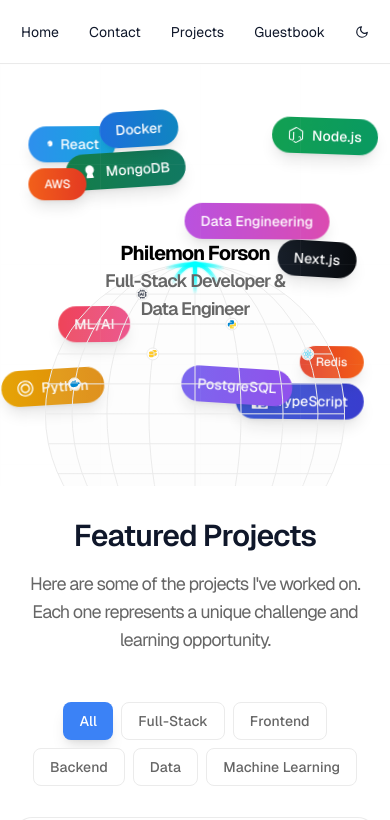
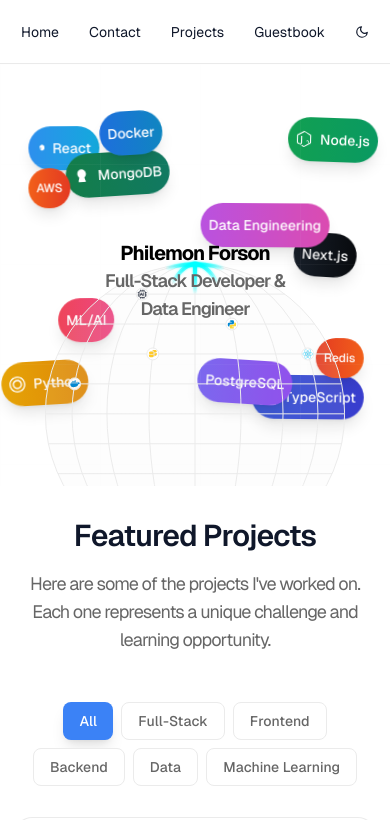
Before and after one commit to phil-forson/philemon-forson, a Next.js app: page / in a window 390 px wide. Shown: the top 820 px of the page. Built offline with nearby package versions, Linux system fonts and the light colour scheme.

Commit message:
added padding

```diff
--- a/src/components/Landing/Landing.tsx
+++ b/src/components/Landing/Landing.tsx
@@ -10,7 +10,7 @@
       <div className="absolute inset-0 z-10 pointer-events-none">
         {/* React */}
         <div className="floating-skill-bubble absolute top-16 left-8 animate-float-left">
-          <div className="bg-gradient-to-r from-blue-500 to-cyan-500 text-white px-4 py-2 rounded-full text-sm font-medium shadow-lg relative group flex items-center gap-2">
+          <div className="bg-gradient-to-r from-blue-500 to-cyan-500 text-white px-2 py-3 md:px-4 md:py-2 rounded-full text-sm font-medium shadow-lg relative group flex items-center gap-2">
             <svg className="w-2 h-2 md:w-4 md:h-4" fill="currentColor" viewBox="0 0 24 24">
               <path d="M14.23 12.004a2.236 2.236 0 0 1-2.235 2.236 2.236 2.236 0 0 1-2.236-2.236 2.236 2.236 0 0 1 2.235-2.236 2.236 2.236 0 0 1 2.236 2.236zm2.648-10.95c-2.497.378-4.71 1.64-6.092 3.538a8.54 8.54 0 0 0-1.09 2.073 8.48 8.48 0 0 0-.577 2.22c-.096.69-.096 1.42 0 2.11.096.69.296 1.37.577 2.22.296.85.694 1.62 1.09 2.073 1.382 1.898 3.595 3.16 6.092 3.538 2.497.378 4.71-1.64 6.092-3.538.396-.453.794-1.223 1.09-2.073.281-.85.481-1.53.577-2.22.096-.69.096-1.42 0-2.11-.096-.69-.296-1.37-.577-2.22-.296-.85-.694-1.62-1.09-2.073-1.382-1.898-3.595-3.16-6.092-3.538z" />
             </svg>
@@ -24,7 +24,7 @@
 
         {/* Node.js */}
         <div className="floating-skill-bubble absolute top-16 right-8 animate-float-right">
-          <div className="bg-gradient-to-r from-green-600 to-emerald-600 text-white px-4 py-2 rounded-full text-sm font-medium shadow-lg relative group flex items-center gap-2">
+          <div className="bg-gradient-to-r from-green-600 to-emerald-600 text-white px-2 py-3 md:px-4 md:py-2 rounded-full text-sm font-medium shadow-lg relative group flex items-center gap-2">
             <svg className="w-4 h-4" fill="currentColor" viewBox="0 0 24 24">
               <path d="M11.998,24c-0.321,0-0.641-0.084-0.922-0.247l-2.936-1.737c-0.438-0.245-0.224-0.332-0.08-0.383c0.585-0.203,0.703-0.25,1.328-0.604c0.065-0.037,0.151-0.023,0.218,0.017l2.256,1.339c0.082,0.045,0.197,0.045,0.272,0l8.795-5.076c0.082-0.047,0.134-0.141,0.134-0.238V6.921c0-0.099-0.053-0.192-0.137-0.242L12.975,1.628c-0.081-0.047-0.189-0.047-0.271,0L3.075,6.68C2.99,6.729,2.936,6.825,2.936,6.921v10.15c0,0.097,0.054,0.189,0.139,0.235l2.409,1.392c1.307,0.654,2.108-0.116,2.108-0.89V7.787c0-0.142,0.114-0.253,0.256-0.253h1.115c0.139,0,0.255,0.112,0.255,0.253v10.021c0,1.755-1.006,2.745-2.756,2.745c-0.508,0-0.909,0-2.026-0.551L2.28,18.675c-0.57-0.329-0.922-0.945-0.922-1.604V6.921c0-0.659,0.353-1.275,0.922-1.603l8.795-5.082c0.557-0.315,1.296-0.315,1.848,0l8.794,5.082c0.57,0.329,0.924,0.944,0.924,1.603v10.15c0,0.659-0.354,1.275-0.924,1.604L12.922,23.754C12.642,23.916,12.324,24,11.998,24zM19.099,13.993c0,1.9-1.284,2.406-1.284,3.116c0,0.4,0.319,0.604,0.638,0.604c0.557,0,1.022-0.416,1.022-1.836V13.993zM16.89,15.836c0-0.925,0.732-1.247,0.732-1.836c0-0.338-0.271-0.604-0.638-0.604c-0.557,0-1.021,0.416-1.021,1.836V15.836z" />
             </svg>
@@ -38,7 +38,7 @@
 
         {/* Python */}
         <div className="floating-skill-bubble absolute bottom-16 left-8 animate-float-left">
-          <div className="bg-gradient-to-r from-yellow-500 to-amber-600 text-white px-4 py-2 rounded-full text-sm font-medium shadow-lg relative group flex items-center gap-2">
+          <div className="bg-gradient-to-r from-yellow-500 to-amber-600 text-white px-2 py-3 md:px-4 md:py-2 rounded-full text-sm font-medium shadow-lg relative group flex items-center gap-2">
             <svg className="w-4 h-4" fill="currentColor" viewBox="0 0 24 24">
               <path d="M12 0C5.372 0 0 5.372 0 12s5.372 12 12 12 12-5.372 12-12S18.628 0 12 0zm0 2c5.514 0 10 4.486 10 10s-4.486 10-10 10S2 17.514 2 12 6.486 2 12 2zm0 3c-3.866 0-7 3.134-7 7s3.134 7 7 7 7-3.134 7-7-3.134-7-7-7zm0 2c2.761 0 5 2.239 5 5s-2.239 5-5 5-5-2.239-5-5 2.239-5 5-5z" />
             </svg>
@@ -52,7 +52,7 @@
 
         {/* TypeScript */}
         <div className="floating-skill-bubble absolute bottom-16 right-8 animate-float-right">
-          <div className="bg-gradient-to-r from-blue-700 to-indigo-700 text-white px-4 py-2 rounded-full text-sm font-medium shadow-lg relative group flex items-center gap-2">
+          <div className="bg-gradient-to-r from-blue-700 to-indigo-700 text-white px-2 py-3 md:px-4 md:py-2 rounded-full text-sm font-medium shadow-lg relative group flex items-center gap-2">
             <svg className="w-4 h-4" fill="currentColor" viewBox="0 0 24 24">
               <path d="M1.125 0C.502 0 0 .502 0 1.125v21.75C0 23.498.502 24 1.125 24h21.75c.623 0 1.125-.502 1.125-1.125V1.125C24 .502 23.498 0 22.875 0zm17.363 9.75c.612 0 1.154.037 1.627.111a6.38 6.38 0 0 1 1.306.34v2.458a3.95 3.95 0 0 0-.643-.361 5.093 5.093 0 0 0-.717-.26 5.453 5.453 0 0 0-1.426-.2c-.3 0-.573.028-.819.086a2.1 2.1 0 0 0-.623.242c-.17.104-.3.229-.393.374a.888.888 0 0 0-.14.49c0 .196.053.373.156.529.104.156.252.304.443.444s.423.276.696.41c.273.135.582.274.926.416.47.197.892.407 1.266.628.374.222.695.473.963.753.268.279.472.598.614.957.142.359.214.776.214 1.253 0 .657-.125 1.21-.373 1.656a3.033 3.033 0 0 1-1.012 1.085 4.38 4.38 0 0 1-1.487.596c-.566.12-1.163.18-1.79.18a9.916 9.916 0 0 1-1.84-.164 5.544 5.544 0 0 1-1.512-.493v-2.63a5.033 5.033 0 0 0 3.237 1.2c.333 0 .624-.03.872-.09.249-.06.456-.144.623-.25.166-.107.29-.234.373-.38a1.023 1.023 0 0 0-.074-1.089 2.12 2.12 0 0 0-.537-.5 5.597 5.597 0 0 0-.807-.444 27.72 27.72 0 0 0-1.007-.436c-.918-.383-1.636-.852-2.156-1.405-.52-.553-.93-1.222-1.23-2.005-.3-.783-.45-1.658-.45-2.625 0-.614.123-1.141.369-1.582.246-.441.58-.804 1.004-1.089a4.494 4.494 0 0 1 1.47-.629 7.536 7.536 0 0 1 1.77-.201zm-15.113.188h9.563v2.166H9.506v9.646H6.789v-9.646H3.375z" />
             </svg>
@@ -66,7 +66,7 @@
 
         {/* MongoDB */}
         <div className="floating-skill-bubble absolute top-1/4 left-1/4 animate-float-left">
-          <div className="bg-gradient-to-r from-green-700 to-teal-700 text-white px-4 py-2 rounded-full text-sm font-medium shadow-lg relative group flex items-center gap-2">
+          <div className="bg-gradient-to-r from-green-700 to-teal-700 text-white px-2 py-3 md:px-4 md:py-2 rounded-full text-sm font-medium shadow-lg relative group flex items-center gap-2">
             <svg className="w-4 h-4" fill="currentColor" viewBox="0 0 24 24">
               <path d="M17.187 19.181L15.5 13.5h-7l-1.687 5.681A1.988 1.988 0 0 0 7.5 21h9c.946 0 1.715-.764 1.715-1.709 0-.045-.004-.09-.01-.135L17.187 19.181zM12 2C8.5 2 5.5 4.5 5.5 8.5c0 2.5 1.5 4.5 3 6.5h7c1.5-2 3-4 3-6.5C18 4.5 15 2 12 2z" />
             </svg>
@@ -80,7 +80,7 @@
 
         {/* Next.js */}
         <div className="floating-skill-bubble absolute bottom-48 right-16 animate-float-right">
-          <div className="bg-gradient-to-r from-gray-800 to-black text-white px-4 py-2 rounded-full text-sm font-medium shadow-lg relative group">
+          <div className="bg-gradient-to-r from-gray-800 to-black text-white px-2 py-3 md:px-4 md:py-2 rounded-full text-sm font-medium shadow-lg relative group">
             Next.js
             <div className="absolute bottom-full right-0 mb-2 px-3 py-2 bg-gray-900 text-white text-xs rounded-lg opacity-0 group-hover:opacity-100 transition-opacity duration-300 pointer-events-auto whitespace-nowrap z-50">
               2+ years experience
@@ -91,7 +91,7 @@
 
         {/* Data Engineering */}
         <div className="floating-skill-bubble absolute top-1/3 right-16 animate-float-right">
-          <div className="bg-gradient-to-r from-purple-500 to-pink-500 text-white px-4 py-2 rounded-full text-sm font-medium shadow-lg relative group">
+          <div className="bg-gradient-to-r from-purple-500 to-pink-500 text-white px-2 py-3 md:px-4 md:py-2 rounded-full text-sm font-medium shadow-lg relative group">
             Data Engineering
             <div className="absolute bottom-full right-0 mb-2 px-3 py-2 bg-gray-900 text-white text-xs rounded-lg opacity-0 group-hover:opacity-100 transition-opacity duration-300 pointer-events-auto whitespace-nowrap z-50">
               4+ years experience
@@ -102,7 +102,7 @@
 
         {/* Machine Learning */}
         <div className="floating-skill-bubble absolute bottom-1/3 left-16 animate-float-left">
-          <div className="bg-gradient-to-r from-red-500 to-pink-500 text-white px-4 py-2 rounded-full text-sm font-medium shadow-lg relative group">
+          <div className="bg-gradient-to-r from-red-500 to-pink-500 text-white px-2 py-3 md:px-4 md:py-2 rounded-full text-sm font-medium shadow-lg relative group">
             ML/AI
             <div className="absolute bottom-full left-1/2 transform -translate-x-1/2 mb-2 px-3 py-2 bg-gray-900 text-white text-xs rounded-lg opacity-0 group-hover:opacity-100 transition-opacity duration-300 pointer-events-auto whitespace-nowrap z-50">
               3+ years experience
@@ -113,7 +113,7 @@
 
         {/* Docker */}
         <div className="floating-skill-bubble absolute top-16 left-1/3 animate-float-left">
-          <div className="bg-gradient-to-r from-blue-600 to-cyan-600 text-white px-4 py-2 rounded-full text-sm font-medium shadow-lg relative group">
+          <div className="bg-gradient-to-r from-blue-600 to-cyan-600 text-white px-2 py-3 md:px-4 md:py-2 rounded-full text-sm font-medium shadow-lg relative group">
             Docker
             <div className="absolute bottom-full left-1/2 transform -translate-x-1/2 mb-2 px-3 py-2 bg-gray-900 text-white text-xs rounded-lg opacity-0 group-hover:opacity-100 transition-opacity duration-300 pointer-events-auto whitespace-nowrap z-50">
               3+ years experience
@@ -124,7 +124,7 @@
 
         {/* PostgreSQL */}
         <div className="floating-skill-bubble absolute bottom-16 right-1/3 animate-float-right">
-          <div className="bg-gradient-to-r from-indigo-500 to-purple-600 text-white px-4 py-2 rounded-full text-sm font-medium shadow-lg relative group">
+          <div className="bg-gradient-to-r from-indigo-500 to-purple-600 text-white px-2 py-3 md:px-4 md:py-2 rounded-full text-sm font-medium shadow-lg relative group">
             PostgreSQL
             <div className="absolute bottom-full right-0 mb-2 px-3 py-2 bg-gray-900 text-white text-xs rounded-lg opacity-0 group-hover:opacity-100 transition-opacity duration-300 pointer-events-auto whitespace-nowrap z-50">
               3+ years experience
@@ -135,7 +135,7 @@
 
         {/* AWS */}
         <div className="floating-skill-bubble absolute top-1/4 left-8 animate-float-left">
-          <div className="bg-gradient-to-r from-orange-500 to-red-600 text-white px-4 py-2 rounded-full text-xs md:text-sm font-medium shadow-lg relative group">
+          <div className="bg-gradient-to-r from-orange-500 to-red-600 text-white px-2 py-3 md:px-4 md:py-2 rounded-full text-xs md:text-sm font-medium shadow-lg relative group">
             AWS
             <div className="absolute bottom-full left-1/2 transform -translate-x-1/2 mb-2 px-3 py-2 bg-gray-900 text-white text-xs rounded-lg opacity-0 group-hover:opacity-100 transition-opacity duration-300 pointer-events-auto whitespace-nowrap z-50">
               2+ years experience
@@ -146,7 +146,7 @@
 
         {/* Redis */}
         <div className="floating-skill-bubble absolute bottom-1/4 right-8 animate-float-right">
-          <div className="bg-gradient-to-r from-red-600 to-orange-500 text-white px-4 py-2 rounded-full text-xs md:text-sm font-medium shadow-lg relative group">
+          <div className="bg-gradient-to-r from-red-600 to-orange-500 text-white px-2 py-3 md:px-4 md:py-2 rounded-full text-xs md:text-sm font-medium shadow-lg relative group">
             Redis
             <div className="absolute bottom-full right-0 mb-2 px-3 py-2 bg-gray-900 text-white text-xs rounded-lg opacity-0 group-hover:opacity-100 transition-opacity duration-300 pointer-events-auto whitespace-nowrap z-50">
               2+ years experience
```
